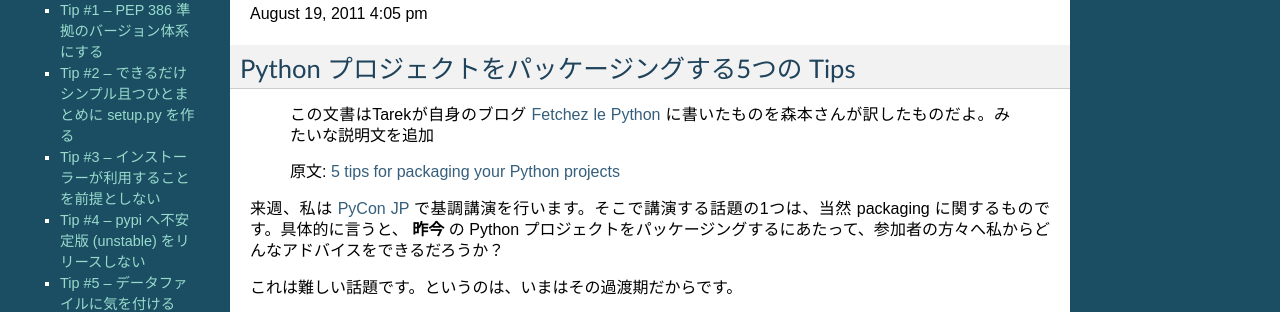
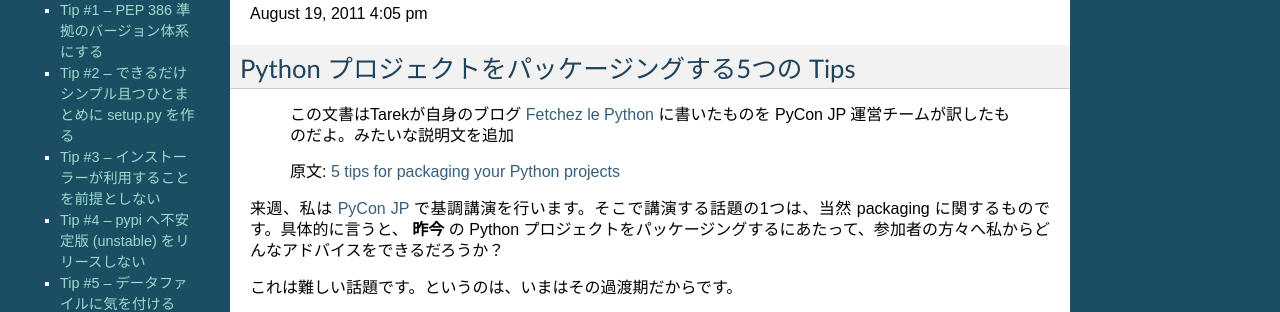
Before and after one commit to michilu/prepycon-article, a Sphinx documentation site: the page built from sphinx/5-tips-for-packaging-your-python-projects.rst, in a window 1280 px wide. Shown: the part 150-462 px from the top of the page. Built offline with Sphinx 7.4.7, drawn with Linux system fonts in a browser that asks for light colours.

Commit message:
クレジットを変更

```diff
--- a/sphinx/5-tips-for-packaging-your-python-projects.rst
+++ b/sphinx/5-tips-for-packaging-your-python-projects.rst
@@ -13,7 +13,7 @@ August 19, 2011 4:05 pm
 Python プロジェクトをパッケージングする5つの Tips
 =================================================
 
-  この文書はTarekが自身のブログ `Fetchez le Python`_ に書いたものを森本さんが訳したものだよ。みたいな説明文を追加
+  この文書はTarekが自身のブログ `Fetchez le Python`_ に書いたものを PyCon JP 運営チームが訳したものだよ。みたいな説明文を追加
 
   原文: `5 tips for packaging your Python projects <http://tarekziade.wordpress.com/2011/08/19/5-tips-for-packaging-your-python-projects/>`_
 
```
